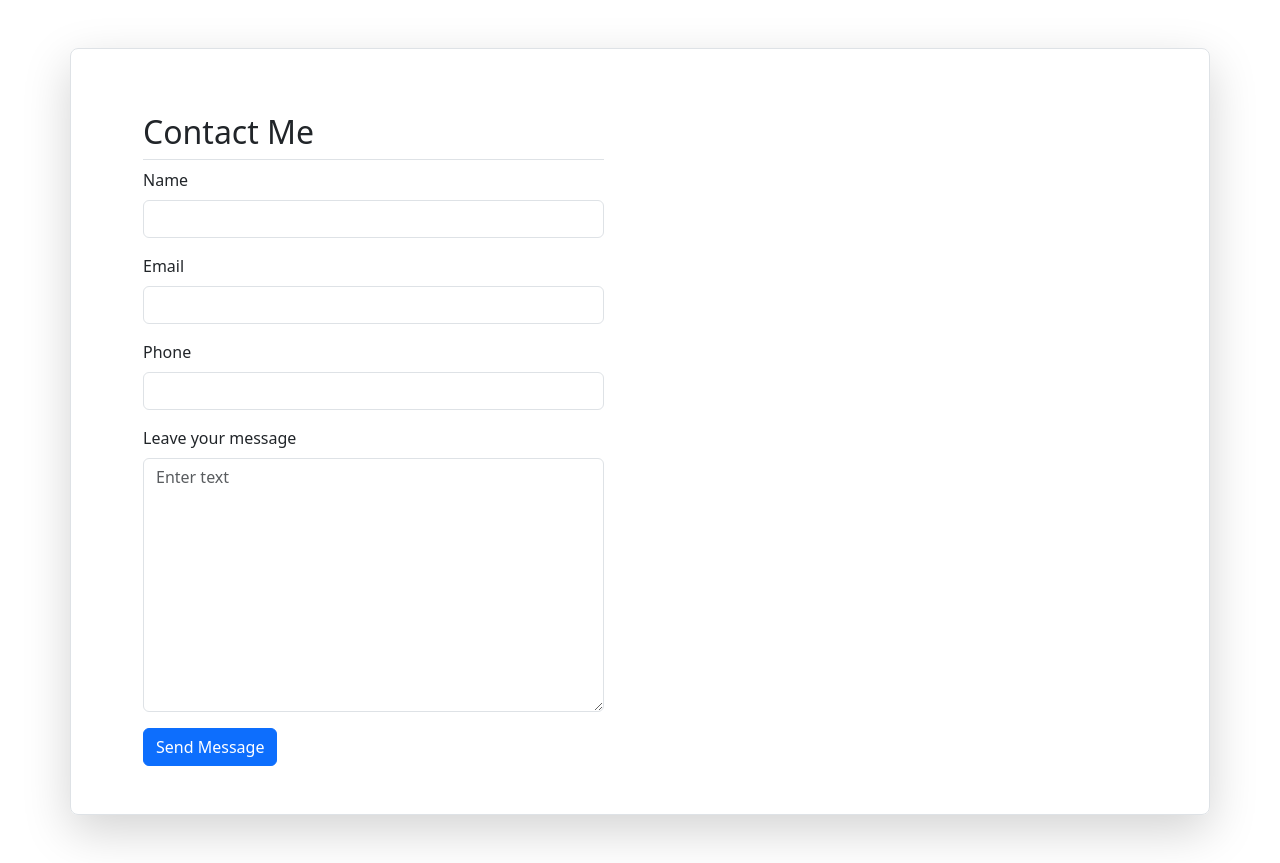
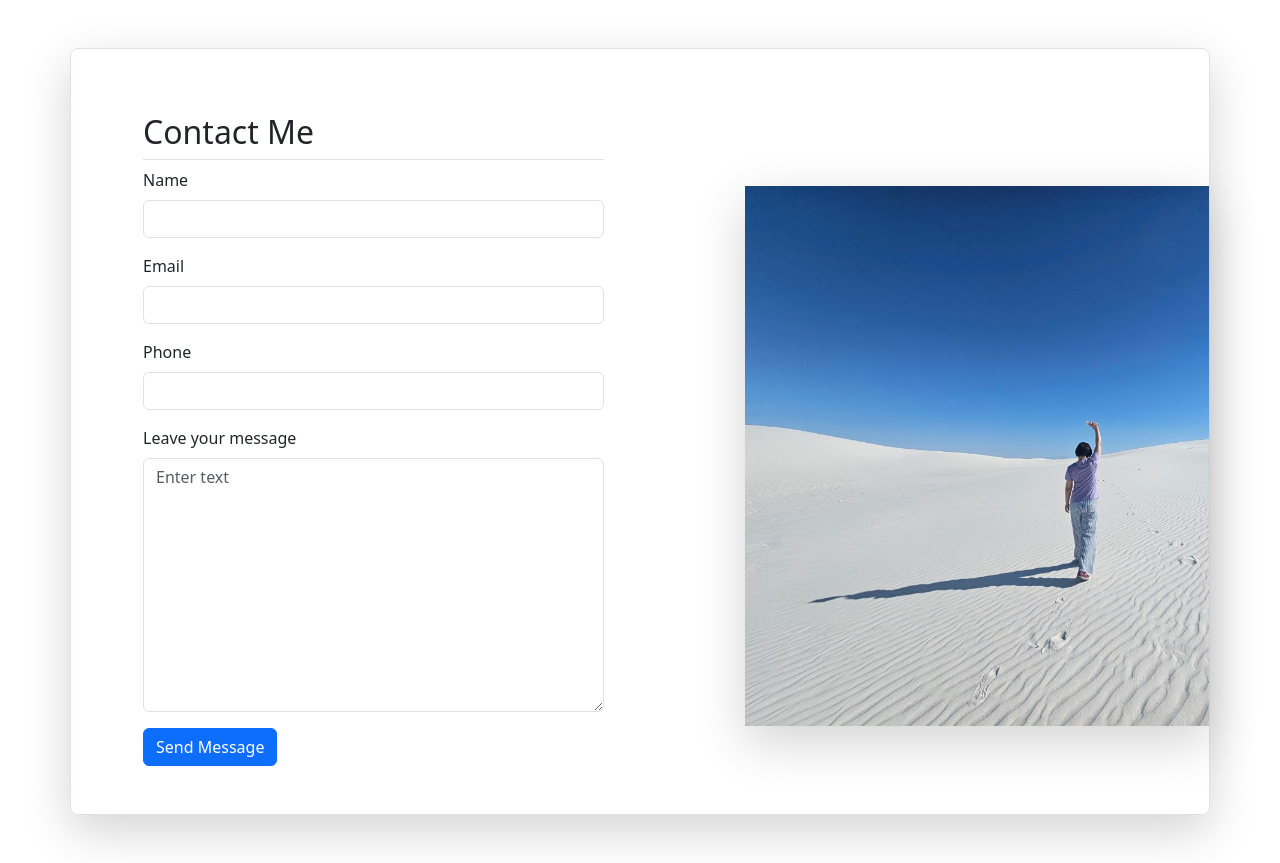
Before and after one commit to jsmecha/MyWebsite2, a Flask app: page /contact in a window 1280 px wide. Shown: the part 57-920 px from the top of the page. Run offline with Flask 3, Linux system fonts and the light colour scheme; some libraries are stand-ins or nearby versions.

Commit message:
put an image to contact.html

```diff
--- a/templates/contact.html
+++ b/templates/contact.html
@@ -16,6 +16,9 @@
 
             {{ render_form(form, novalidate=True) }}
 
+      </div>
+      <div class="col-lg-5 offset-lg-1 p-0 overflow-hidden shadow-lg">
+          <img class="rounded-lg-3" src="{{url_for('static', filename='image/title_image.jpg')}}" alt="" width="720">
       </div>
     </div>
   </div>
```
